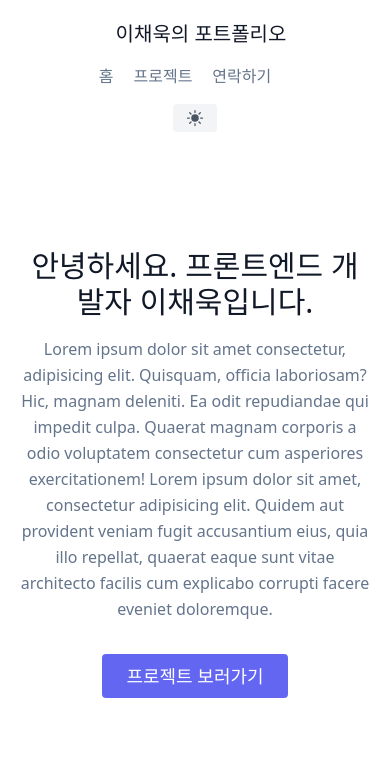
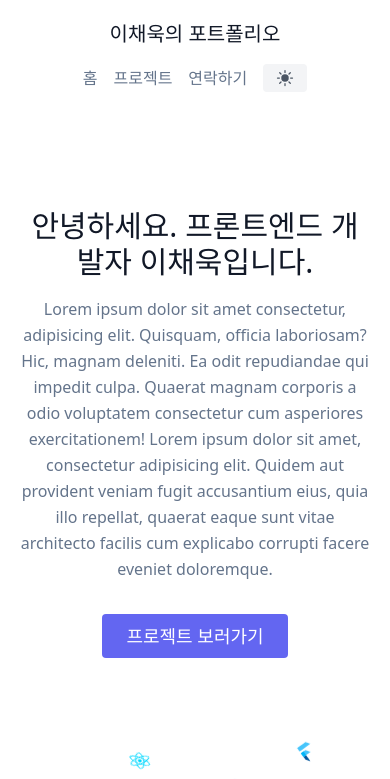
Before and after one commit to codnr98/next-portfolio, a Next.js app: page / in a window 390 px wide. Shown: the top 779 px of the page. Built offline with nearby package versions, Linux system fonts and the light colour scheme.

Commit message:
design: dark mode togle button 위치 수정

```diff
--- a/components/Header.tsx
+++ b/components/Header.tsx
@@ -4,25 +4,25 @@ import DarkModeToggleButton from './dark-mode-toggle-button'
 const Header = () => {
   return (
     <header className="text-gray-600 body-font">
-      <div className="container mx-auto flex flex-wrap p-5 flex-col md:flex-row items-center">
+      <div className="container flex flex-wrap p-5 flex-col md:flex-row items-center mx-auto">
         <Link
           href="/"
           className="flex title-font font-medium items-center text-gray-900 mb-4 md:mb-0"
         >
-          <span className="ml-3 text-xl">이채욱의 포트폴리오</span>
+          <span className="text-xl">이채욱의 포트폴리오</span>
         </Link>
-        <nav className="md:ml-auto flex flex-wrap items-center text-base justify-center">
-          <Link href="/" className="mr-5 hover:text-gray-900">
+        <nav className="md:ml-auto flex flex-wrap items-center text-base justify-center gap-4">
+          <Link href="/" className="hover:text-gray-900">
             홈
           </Link>
-          <Link href="projects" className="mr-5 hover:text-gray-900">
+          <Link href="projects" className="hover:text-gray-900">
             프로젝트
           </Link>
-          <Link href="about-me" className="mr-5 hover:text-gray-900">
+          <Link href="about-me" className="hover:text-gray-900">
             연락하기
           </Link>
+          <DarkModeToggleButton />
         </nav>
-        <DarkModeToggleButton />
       </div>
     </header>
   )
--- a/components/dark-mode-toggle-button.tsx
+++ b/components/dark-mode-toggle-button.tsx
@@ -7,7 +7,7 @@ const DarkModeToggleButton = () => {
     <button
       type="button"
       onClick={() => setTheme(theme === 'dark' ? 'light' : 'dark')}
-      className="inline-flex items-center border-0 py-1 px-3 rounded text-base mt-4 md:mt-0 focus:outline-none bg-gray-100 hover:bg-gray-50 hover:text-orange-500 dark:bg-slate-600 dark:text-slate-400 dark:hover:bg-slate-700 dark:hover:text-yellow-300"
+      className="inline-flex items-center border-0 py-1 px-3 rounded text-base md:mt-0 focus:outline-none bg-gray-100 hover:bg-gray-50 hover:text-orange-500 dark:bg-slate-600 dark:text-slate-400 dark:hover:bg-slate-700 dark:hover:text-yellow-300"
     >
       <svg
         xmlns="http://www.w3.org/2000/svg"
--- a/components/projects/project.tsx
+++ b/components/projects/project.tsx
@@ -26,15 +26,20 @@ const Project = ({ projectsDates }: Props) => {
           fill
         />
       </div>
+
       <div className="flex flex-col p-3 w-full gap-1">
         <h1>{title}</h1>
+
+        <div>
           <p>{description}</p>
           <a href={githubUrl}>깃허브 바로가기</a>
+
           <div className="flex gap-1">
             <p>{startDate}</p>
             <p>→</p>
             <p>{endDate}</p>
           </div>
+
           <div className="flex gap-1 overflow-auto scrollbar-hide">
             {tags.map((tag) => (
               <div className="tag" key={tag.id}>
@@ -44,6 +49,7 @@ const Project = ({ projectsDates }: Props) => {
           </div>
         </div>
       </div>
+    </div>
   )
 }
 
--- a/pages/projects.tsx
+++ b/pages/projects.tsx
@@ -23,7 +23,9 @@ const Projects = ({
           <title>codnr 포트폴리오</title>
           <meta name="description" content="codnr의 포트폴리오 입니다." />
         </Head>
+
         <h1>총 프로젝트 : {projects.results.length}</h1>
+
         <div className="grid grid-cols-1 md:grid-cols-2 lg:grid-cols-3 xl:grid-cols-4 gap-4">
           {projects.results.map((projectsDates) => (
             <Project key={projectsDates.id} projectsDates={projectsDates} />
```
Lines whose indentation alone changed are shown as unchanged.
